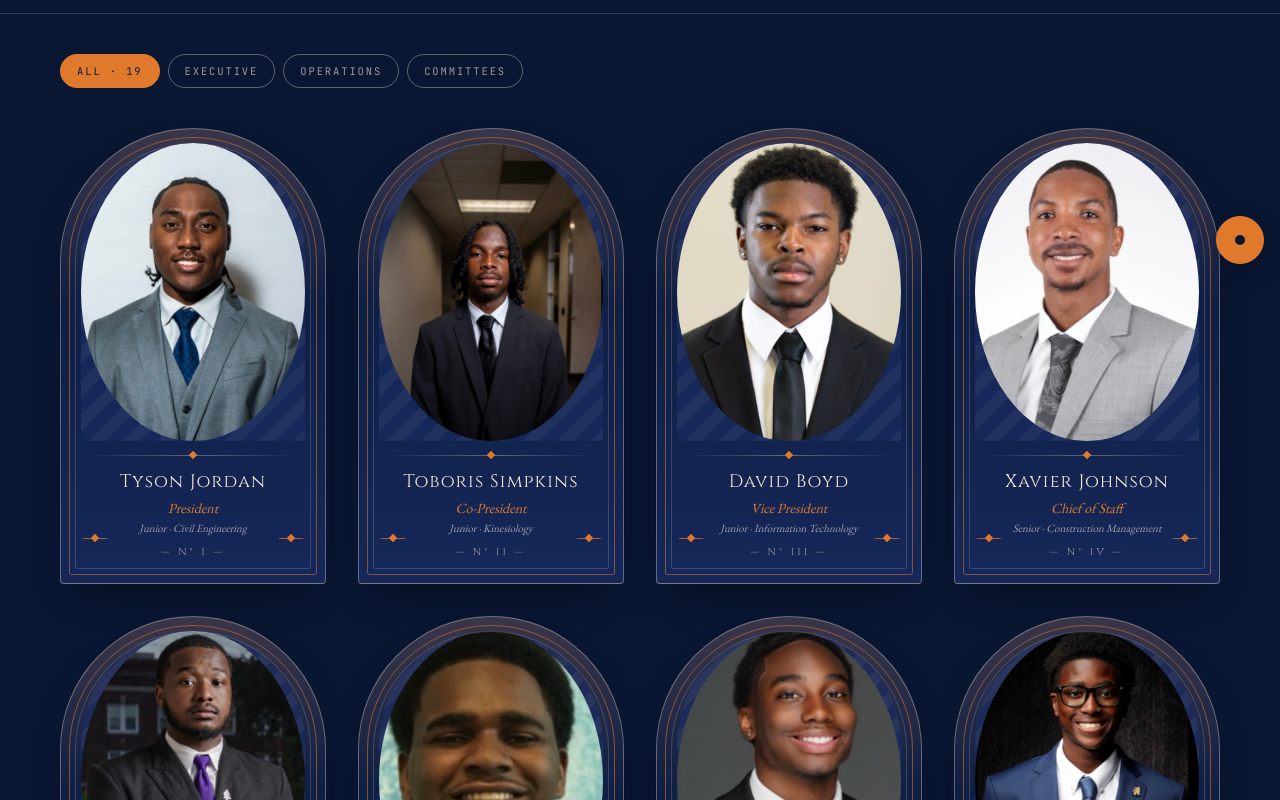
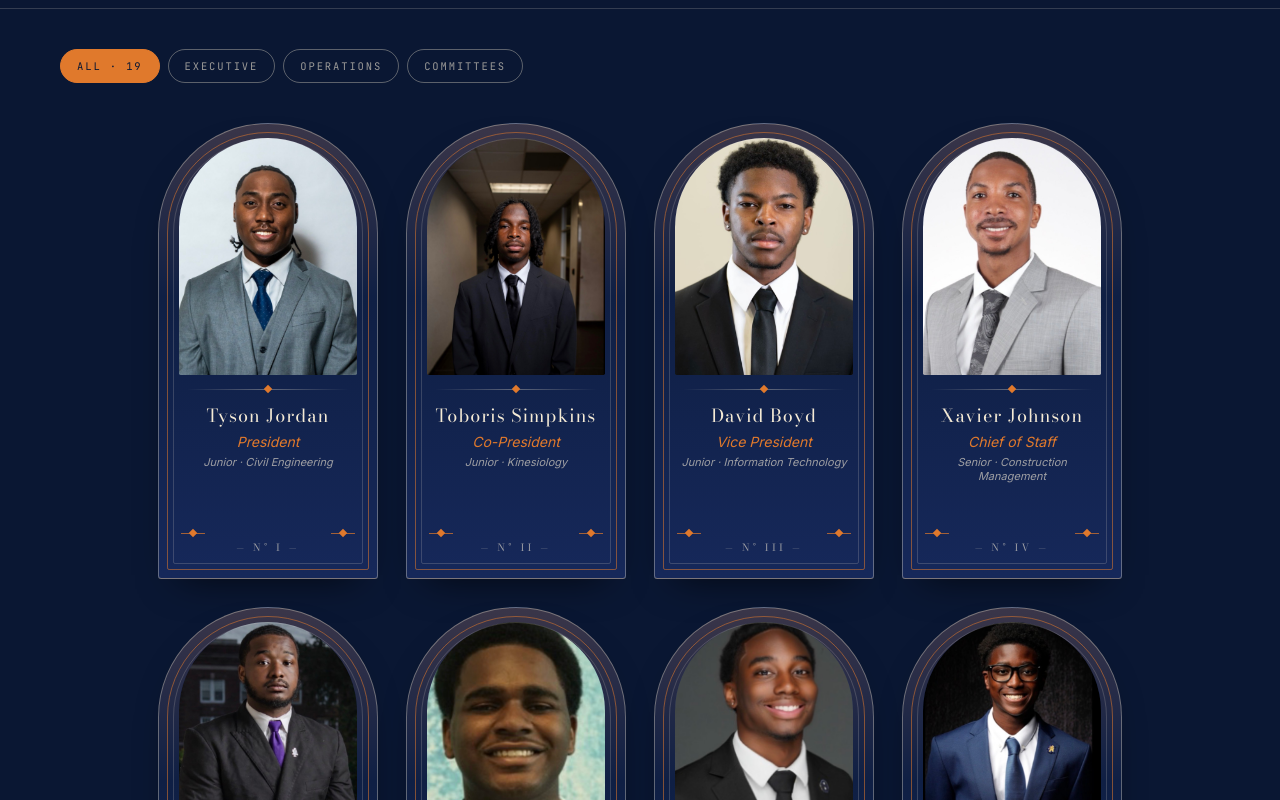
Before and after one commit to jtoospeedy/renaissance-project, a Next.js app: page /members in a window 1280 px wide. Shown: the part 520-1320 px from the top of the page. Built offline with nearby package versions, Linux system fonts and the light colour scheme; a web font is replaced by a local one.

Commit message:
edits v1

```diff
--- a/app/globals.css
+++ b/app/globals.css
@@ -741,10 +741,11 @@ p { text-wrap: pretty; margin: 0; }
   }
   @media (min-width: 600px) {
     .pillar {
-      padding: 24px 16px 8px 0;
+      padding: 24px 24px 8px 24px;
       border-bottom: none;
       border-right: 1px solid var(--c-line);
     }
+    .pillar:first-child { padding-left: 0; }
     .pillar:last-child { border-right: none; padding-right: 0; }
   }
   .pillar-num {
@@ -753,7 +754,7 @@ p { text-wrap: pretty; margin: 0; }
     letter-spacing: 0.22em;
     color: var(--c-accent);
   }
-  .pillar h4 { font-size: 20px; margin: 10px 0 6px; }
+  .pillar h4 { font-size: 20px; margin: 18px 0 6px; }
   .pillar p { font-size: 14px; color: var(--c-muted); line-height: 1.5; }
 
   /* Founders portrait card */
@@ -895,22 +896,32 @@ p { text-wrap: pretty; margin: 0; }
     display: grid;
     grid-template-columns: 1fr;
     gap: 16px;
+    max-width: 380px;
+    margin-inline: auto;
   }
   @media (min-width: 600px) {
-    .programs-grid { grid-template-columns: repeat(2, 1fr); gap: 20px; }
+    .programs-grid {
+      grid-template-columns: repeat(2, 1fr);
+      gap: 20px;
+      max-width: 680px;
+    }
   }
   @media (min-width: 960px) {
-    .programs-grid { grid-template-columns: repeat(3, 1fr); gap: 24px; }
+    .programs-grid {
+      grid-template-columns: repeat(4, 1fr);
+      gap: 24px;
+      max-width: none;
+    }
   }
   .program-card {
     border: 1px solid var(--c-line);
     background: var(--c-ground-2);
     padding: 28px 22px 22px;
-    border-radius: 100px 100px 4px 4px;
+    border-radius: 12px;
     transition: transform 0.2s ease, border-color 0.2s ease;
   }
   @media (min-width: 720px) {
-    .program-card { padding: 32px 28px 28px; border-radius: 120px 120px 4px 4px; }
+    .program-card { padding: 32px 28px 28px; border-radius: 16px; }
   }
   .program-card:active { transform: scale(0.985); }
   .program-card:hover { transform: translateY(-3px); border-color: var(--c-accent); }
@@ -1025,19 +1036,35 @@ p { text-wrap: pretty; margin: 0; }
 
   /* ── Members grid ───────────────────── */
   .members-grid {
-    display: grid;
-    grid-template-columns: 1fr;
-    gap: 28px;
+    display: flex;
+    flex-wrap: wrap;
+    justify-content: center;
+    gap: 24px;
     padding-bottom: 24px;
-  }
-  @media (min-width: 520px) {
-    .members-grid { grid-template-columns: repeat(2, 1fr); gap: 24px; }
-  }
-  @media (min-width: 880px) {
-    .members-grid { grid-template-columns: repeat(3, 1fr); gap: 28px; }
+    margin-inline: auto;
+  }
+  .grid-executive,
+  .grid-operations {
+    max-width: 760px;
+  }
+  .grid-all {
+    max-width: 1000px;
+  }
+  .grid-committees {
+    max-width: 1240px;
   }
   @media (min-width: 1180px) {
-    .members-grid { grid-template-columns: repeat(4, 1fr); gap: 32px; }
+    .members-grid { gap: 28px; }
+    .grid-executive,
+    .grid-operations {
+      max-width: 800px;
+    }
+    .grid-all {
+      max-width: 1040px;
+    }
+    .grid-committees {
+      max-width: 1280px;
+    }
   }
 
   /* ── Illuminated portrait card ──────── */
@@ -1047,10 +1074,15 @@ p { text-wrap: pretty; margin: 0; }
     align-items: stretch;
     transition: transform 0.25s cubic-bezier(0.2, 0.8, 0.2, 1);
     cursor: pointer;
+    width: 220px;
+    max-width: 100%;
   }
   .member:hover { transform: translateY(-4px); }
 
   .member-frame {
+    height: 100%;
+    display: flex;
+    flex-direction: column;
     position: relative;
     border-radius: 200px 200px 6px 6px;
     background:
@@ -1171,6 +1203,9 @@ p { text-wrap: pretty; margin: 0; }
     z-index: 1;
     text-align: center;
     padding: 16px 8px 4px;
+    height: 170px;
+    display: flex;
+    flex-direction: column;
   }
   .member-name {
     font-family: var(--f-display);
@@ -1196,11 +1231,12 @@ p { text-wrap: pretty; margin: 0; }
     line-height: 1.3;
   }
   .member-roman {
-    margin-top: 10px;
+    margin-top: auto;
     font-family: var(--f-display);
     font-size: 10px;
     letter-spacing: 0.32em;
     color: var(--c-muted);
+    padding-top: 10px;
   }
 
   /* Divider between portrait and plate */
--- a/app/layout.jsx
+++ b/app/layout.jsx
@@ -2,8 +2,6 @@ import { Cinzel, EB_Garamond, JetBrains_Mono, Bodoni_Moda, Cormorant_Upright, Lo
 import "./globals.css";
 import Nav from "@/components/Nav";
 import Footer from "@/components/Footer";
-import TweaksPanel from "@/components/TweaksPanel";
-import ApplyTweaksEarly from "@/components/ApplyTweaksEarly";
 
 // Load fonts via next/font for self-hosting + zero layout shift
 const cinzel = Cinzel({ subsets: ["latin"], weight: ["400", "500", "600", "700"], variable: "--font-cinzel" });
@@ -39,13 +37,11 @@ export default function RootLayout({ children }) {
   ].join(" ");
 
   return (
-    <html lang="en" data-mode="dark" data-palette="vermillion" data-type="classic" className={fontVars}>
+    <html lang="en" data-mode="dark" data-palette="vermillion" data-type="modern" className={fontVars}>
       <body>
-        <ApplyTweaksEarly />
         <Nav />
         {children}
         <Footer />
-        <TweaksPanel />
       </body>
     </html>
   );
--- a/app/members/page.jsx
+++ b/app/members/page.jsx
@@ -11,8 +11,8 @@ export default function MembersPage() {
       <header className="page-head" data-screen-label="01 Executive Board head">
         <div className="page-head-bg" />
         <div className="container">
-          <div className="eyebrow">§ The E-Board · MMXXVI</div>
-          <h1>Nineteen Aggies. <em>One project.</em></h1>
+          <div className="eyebrow">The E-Board</div>
+          <h1>The <br></br><em>Executive Board</em></h1>
           <p className="page-head-lede">
             Selected through an application and interview process, each board member serves a one-year term driven by a single purpose — to leave Renaissance Project better than they found it.
           </p>
--- a/components/Footer.jsx
+++ b/components/Footer.jsx
@@ -15,7 +15,7 @@ export default function Footer() {
               </div>
             </div>
             <p className="foot-mission">
-              A student-led community service organization reviving the spirit of inquiry, art, and civic duty on the Aggie campus.
+              A student-led community service organization on the NC A&T campus.
             </p>
           </div>
           <div>
--- a/components/MembersGrid.jsx
+++ b/components/MembersGrid.jsx
@@ -36,7 +36,7 @@ export default function MembersGrid() {
         </div>
       </div>
 
-      <div className="members-grid">
+      <div className={`members-grid grid-${filter}`}>
         {items.map((m) => (
           <article
             key={m.id}
@@ -50,7 +50,7 @@ export default function MembersGrid() {
               <div className="member-portrait">
                 <div className="member-halo" />
                 {m.image
-                  ? <Image src={m.image} alt={m.name} fill sizes="160px" style={{ objectFit: "cover", borderRadius: "50%" }} />
+                  ? <Image src={m.image} alt={m.name} fill sizes="160px" style={{ objectFit: "cover" }} />
                   : <div className="member-initials-cap">[ portrait ]</div>
                 }
               </div>
--- a/components/TrailerVideo.jsx
+++ b/components/TrailerVideo.jsx
@@ -53,8 +53,7 @@ export default function TrailerVideo() {
     <div className="trailer-frame">
       <div className="trailer-video-wrap">
         <video ref={videoRef} controls preload="metadata" playsInline poster="">
-          <source src="/trailer.mp4" type="video/mp4" />
-          <source src="/trailer.webm" type="video/webm" />
+          <source src="/LandingPageVideo.mp4" type="video/mp4" />
         </video>
         <div
           className={`trailer-poster${showPoster ? "" : " is-hidden"}`}
@@ -62,8 +61,7 @@ export default function TrailerVideo() {
         >
           <div>
             <div className="play-btn"><div className="triangle" /></div>
-            {/* Escaped the brackets cleanly using standard string notation */}
-            <div className="trailer-poster-cap">{"[ drop trailer.mp4 in /public ]"}</div>
+            <div className="trailer-poster-cap">{"Watch Video"}</div>
           </div>
         </div>
       </div>
```
Also changed, not shown: app/page.jsx (+14 -19 lines), 1 other file (tests, documents, lock files or other folders).
